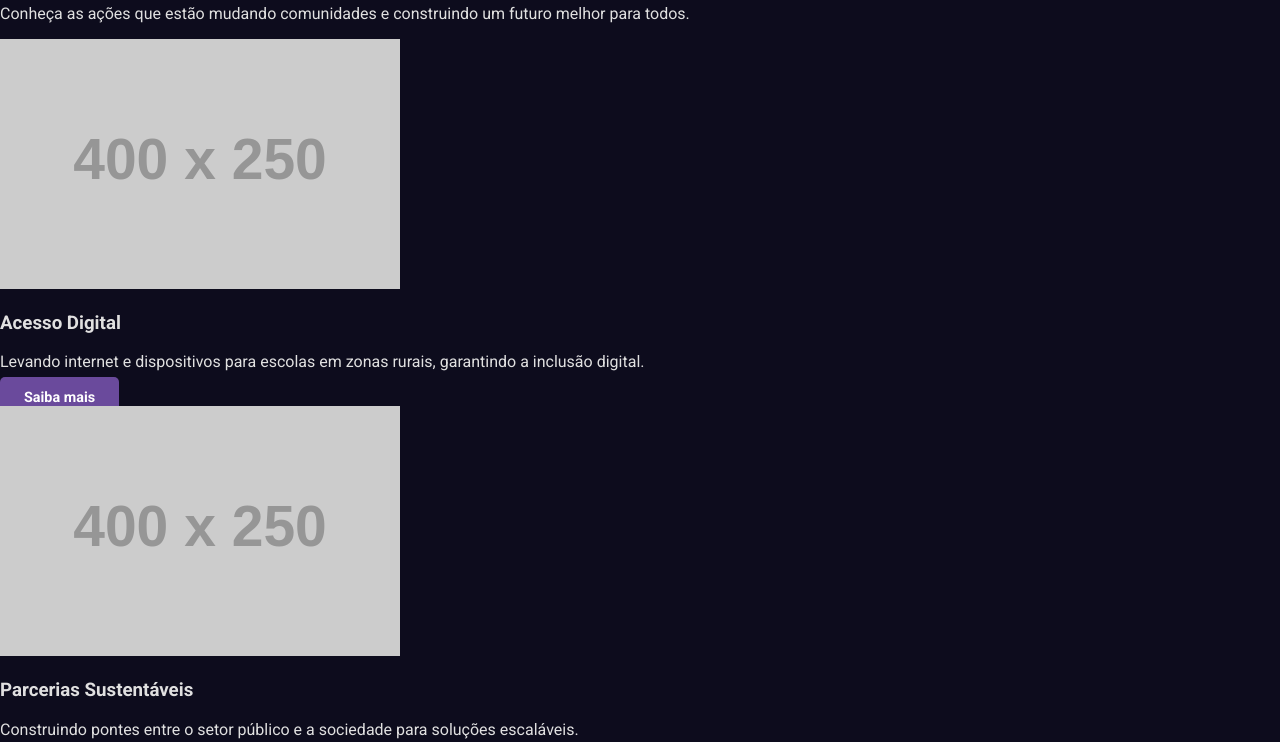
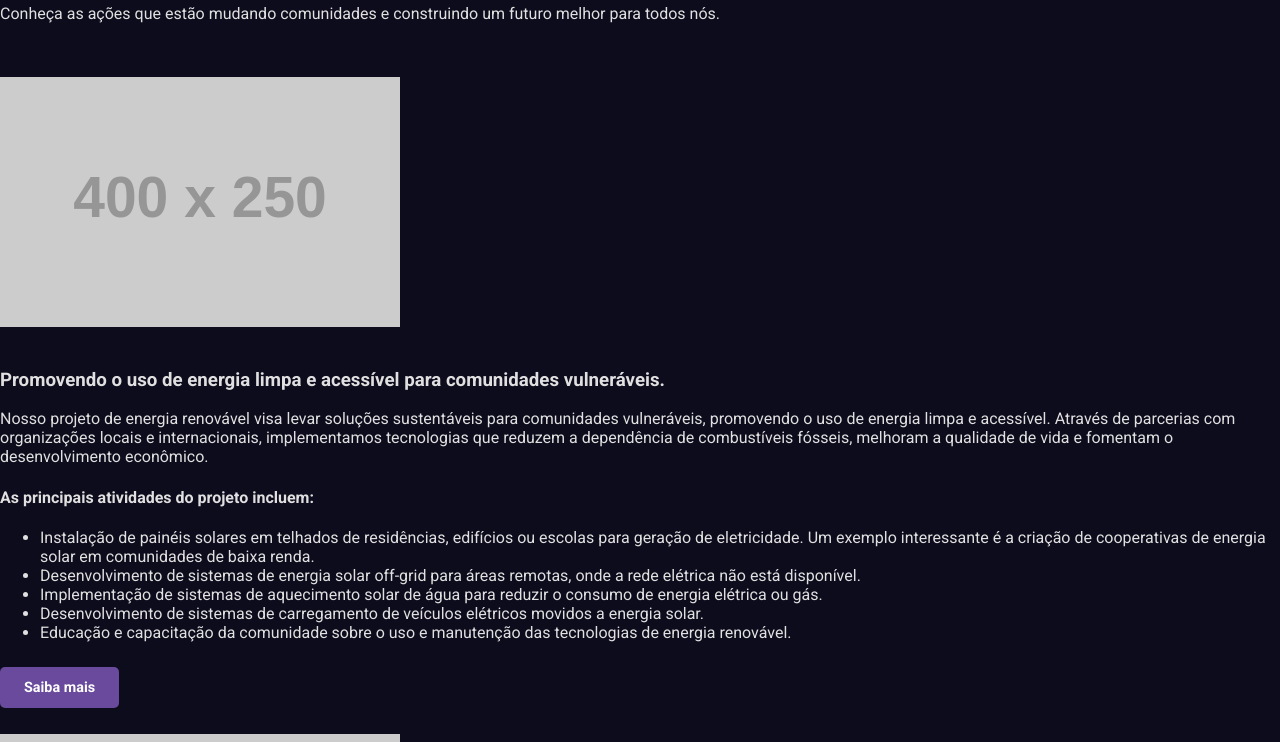
Before and after one commit to Lisias20/TrabalhoVanessa, a plain HTML site: page TrabalhoVanessa3/projects.html in a window 1280 px wide. Shown: the part 175-917 px from the top of the page. Drawn offline with Linux system fonts and the light colour scheme; placeholder pictures from the web are drawn by us.

Commit message:
commit projects 1.1

```diff
--- a/TrabalhoVanessa3/projects.html
+++ b/TrabalhoVanessa3/projects.html
@@ -3,7 +3,7 @@
 <head>
     <meta charset="UTF-8">
     <meta name="viewport" content="width=device-width, initial-scale=1.0">
-    <title>Nossos Projetos - Sua ONG</title>
+    <title>Nossos Projetos</title>
     <link rel="stylesheet" href="style.css">
 </head>
 <body>
@@ -23,9 +23,9 @@
     <main>
         <section class="page-header">
             <!-- Cabeçalho específico da página de projetos -->
-            <h1>Iniciativas que Transformam</h1>
+            <h1>Projetos de Energia Renovável</h1>
             <!-- Título inspirador sobre os projetos -->
-            <p>Conheça as ações que estão mudando comunidades e construindo um futuro melhor para todos.</p>
+            <p>Conheça as ações que estão mudando comunidades e construindo um futuro melhor para todos nós.</p>
             <!-- Descrição do propósito da página -->
         </section>
 
@@ -33,26 +33,55 @@
             <!-- Seção que contém todos os projetos em formato de grade -->
 
             <div class="project-card">
+                <br> <br>
                 <!-- Card individual do primeiro projeto -->
                 <img src="https://via.placeholder.com/400x250" alt="Imagem do Projeto Acesso Digital">
+                <br><br>
                 <!-- Imagem ilustrativa do projeto (placeholder) -->
                 <div class="card-content">
                     <!-- Área de conteúdo textual do card -->
-                    <h3>Acesso Digital</h3>
+                    <h3>Promovendo o uso de energia limpa e acessível para comunidades vulneráveis.</h3>
                     <!-- Nome do projeto -->
-                    <p>Levando internet e dispositivos para escolas em zonas rurais, garantindo a inclusão digital.</p>
+
+                           <p>Nosso projeto de energia renovável visa levar soluções sustentáveis para comunidades vulneráveis,
+                                promovendo o uso de energia limpa e acessível. Através de parcerias com organizações locais
+                                e internacionais, implementamos tecnologias que reduzem a dependência de combustíveis fósseis,
+                                melhoram a qualidade de vida e fomentam o desenvolvimento econômico.</p>
+
+
+                            <h4>
+                                As principais atividades do projeto incluem:
+                            </h4>
+                         <ul>
+                                <li>Instalação de painéis solares em telhados de residências,
+                                edifícios ou escolas para geração de eletricidade.
+                                Um exemplo interessante é a criação de cooperativas de energia
+                                solar em comunidades de baixa renda.</li>
+                                <li>Desenvolvimento de sistemas de energia solar off-grid para áreas
+                                remotas, onde a rede elétrica não está disponível.</li>
+                                <li>Implementação de sistemas de aquecimento solar de água para
+                                reduzir o consumo de energia elétrica ou gás.</li>
+                                <li>Desenvolvimento de sistemas de carregamento de veículos elétricos movidos a energia solar.</li>
+                                <li>Educação e capacitação da comunidade sobre o uso e manutenção das tecnologias de energia renovável.</li>
+                         </ul>
+
                     <!-- Descrição resumida do projeto -->
+                     <br>
                     <a href="#" class="cta-button small-button">Saiba mais</a>
                     <!-- Botão para detalhes (link temporário #) -->
                 </div>
             </div>
 
             <div class="project-card">
+                <br><br>
                 <!-- Card do segundo projeto -->
                 <img src="https://via.placeholder.com/400x250" alt="Imagem do Projeto Parcerias Sustentáveis">
+                <br><br>
                 <div class="card-content">
                     <h3>Parcerias Sustentáveis</h3>
+                    <br>
                     <p>Construindo pontes entre o setor público e a sociedade para soluções escaláveis.</p>
+                    <br>
                     <a href="#" class="cta-button small-button">Saiba mais</a>
                 </div>
             </div>
```
